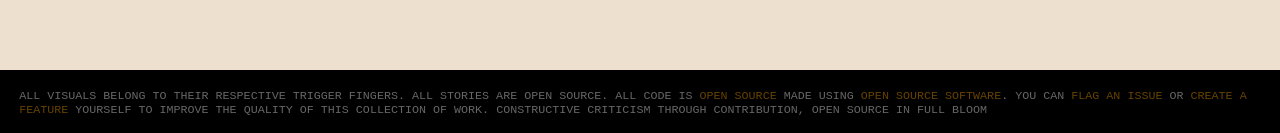
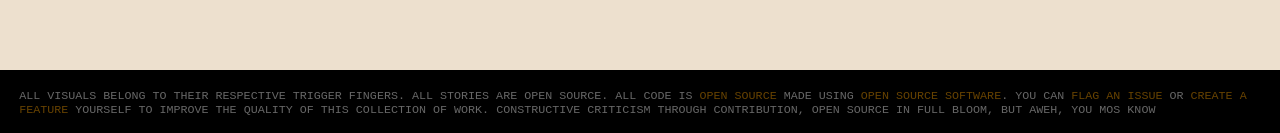
Before and after one commit to themeticus/themeticus.github.io, a plain HTML site: page index.html in a window 1280 px wide. Shown: the part 5589-5722 px from the top of the page. Drawn offline with nearby package versions, Linux system fonts and the light colour scheme.

Commit message:
rather keep your bek

```diff
--- a/index.html
+++ b/index.html
@@ -143,7 +143,7 @@ to none but all forever</h4>
   </section>
 
 
-<div><span>all visuals belong to their respective trigger fingers. all stories are open source. all code is <a href="https://github.com/themeticus/themeticus.github.io">open source</a> made using <a href="https://github.com/jquery/jquery">open</a> <a href="https://github.com/alvarotrigo/fullPage.js">source</a> <a href="https://github.com/alvarotrigo/multiscroll.js">software</a>.  you can <a href="https://github.com/themeticus/themeticus.github.io/issues">flag an issue</a> or <a href="https://github.com/themeticus/themeticus.github.io/pulls">create a feature</a> yourself to improve the quality of this collection of work. constructive criticism through contribution, open source in full bloom</span></div>
+<div><span>all visuals belong to their respective trigger fingers. all stories are open source. all code is <a href="https://github.com/themeticus/themeticus.github.io">open source</a> made using <a href="https://github.com/jquery/jquery">open</a> <a href="https://github.com/alvarotrigo/fullPage.js">source</a> <a href="https://github.com/alvarotrigo/multiscroll.js">software</a>.  you can <a href="https://github.com/themeticus/themeticus.github.io/issues">flag an issue</a> or <a href="https://github.com/themeticus/themeticus.github.io/pulls">create a feature</a> yourself to improve the quality of this collection of work. constructive criticism through contribution, open source in full bloom, but aweh, you mos know</span></div>
 
 </body>
 <script src="js/app.js"></script>
```
